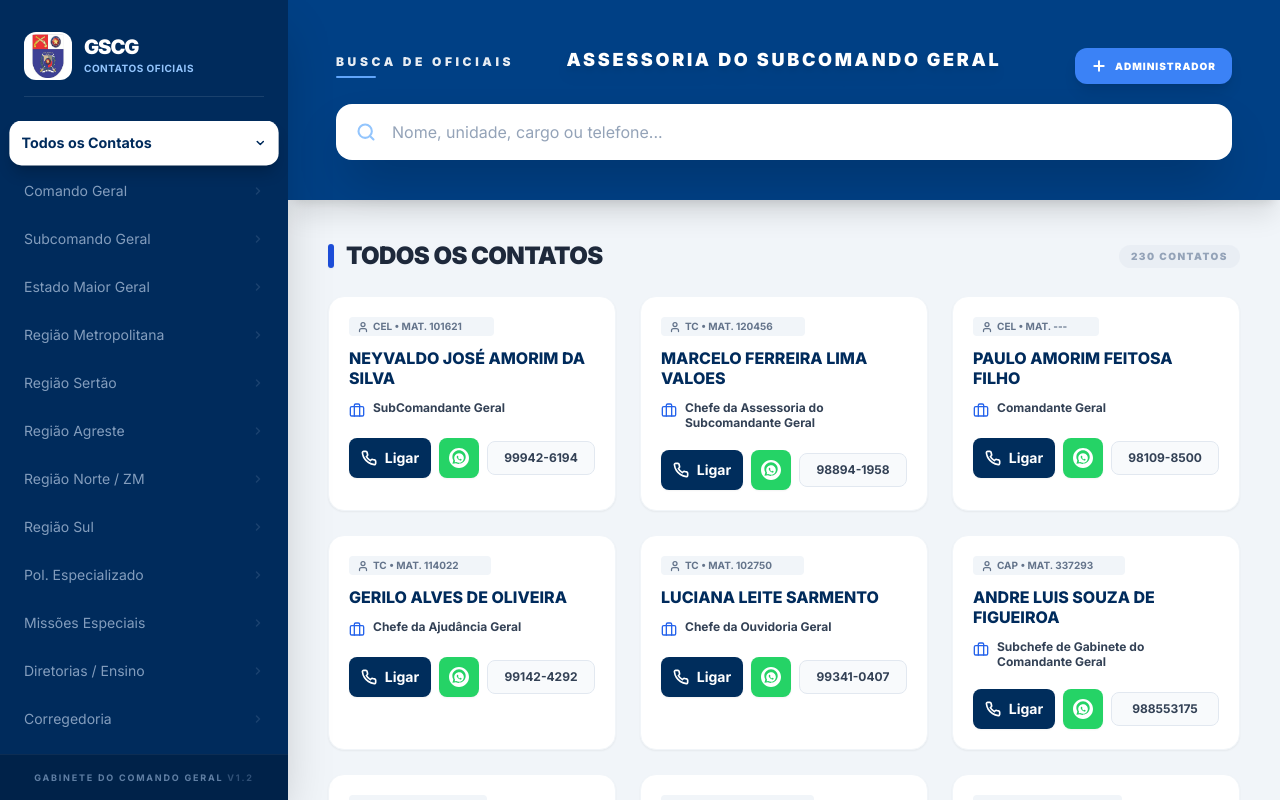
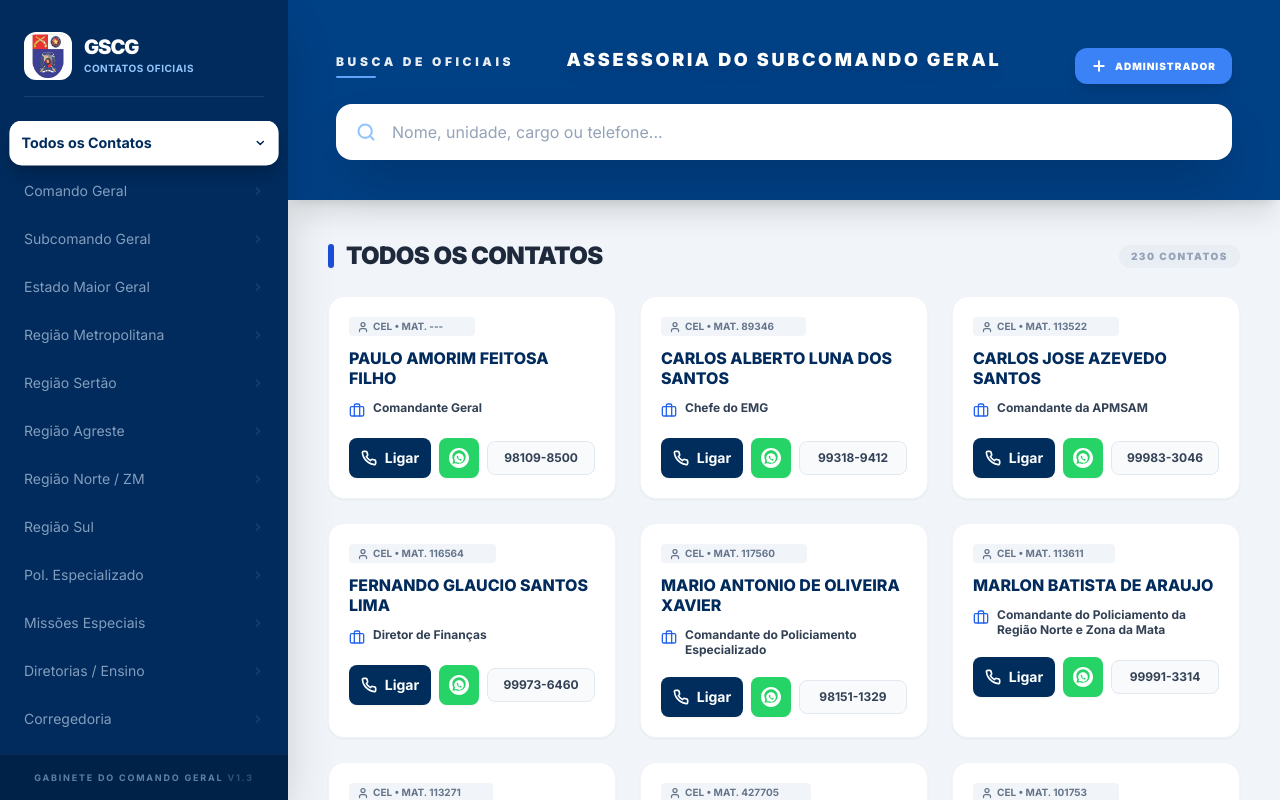
Before and after one commit to aldersouza-glitch/CONTATOSPMAL, a React (Vite) app: page / in a window 1280 px wide. Built offline with nearby package versions, Linux system fonts and the light colour scheme; no server answers; the database is empty.

Commit message:
Hierarquia atualizada para corrigir conflito comandante/subcomandante

```diff
--- a/App.tsx
+++ b/App.tsx
@@ -122,18 +122,27 @@ const App: React.FC = () => {
     };
 
     const getOfficerPriority = (officer: Officer) => {
-      let priority = 1000;
+      let priority = 10000;
 
       // Prioridade por Posto/Graduação (Protegido contra null/undefined/espaços)
       const rankKey = (officer.rank || '').toUpperCase().trim();
       const rankPrio = RANK_PRIORITY[rankKey] || 100;
-      priority += rankPrio * 10;
+      // Multiplicador alto para garantir que Patente/Graduação seja a regra mais forte
+      priority += rankPrio * 100;
 
-      // Bônus de prioridade por Cargo (quanto menor o número, mais pro topo)
+      // Bônus de prioridade por Cargo dentro da mesma patente
+      // Comandantes, diretores e chefes têm prioridade sobre subs
       const role = (officer.role || '').toLowerCase();
-      if (role.includes('geral')) priority -= 50;
-      if (role.includes('comandante') || role.includes('diretor') || role.includes('chefe')) priority -= 30;
-      if (role.includes('subcomandante') || role.includes('subdiretor') || role.includes('subchefe')) priority -= 15;
+
+      if (role.includes('subcomandante') || role.includes('subdiretor') || role.includes('subchefe')) {
+        priority -= 20; // Subs ganham 20 pontos de prioridade
+      } else if (role.includes('comandante') || role.includes('diretor') || role.includes('chefe')) {
+        priority -= 40; // Chefes ganham 40 pontos (ficam acima dos subs)
+      }
+
+      if (role.includes('geral')) {
+        priority -= 10; // Bônus final para Geral
+      }
 
       return priority;
     };
@@ -234,7 +243,7 @@ const App: React.FC = () => {
         </nav>
 
         <div className="p-4 bg-black/20 text-[9px] text-blue-200/50 text-center uppercase tracking-[0.2em] font-bold border-t border-white/5">
-          Gabinete do Comando Geral <span className="opacity-50">v1.2</span>
+          Gabinete do Comando Geral <span className="opacity-50">v1.3</span>
         </div>
       </aside>
 
```
